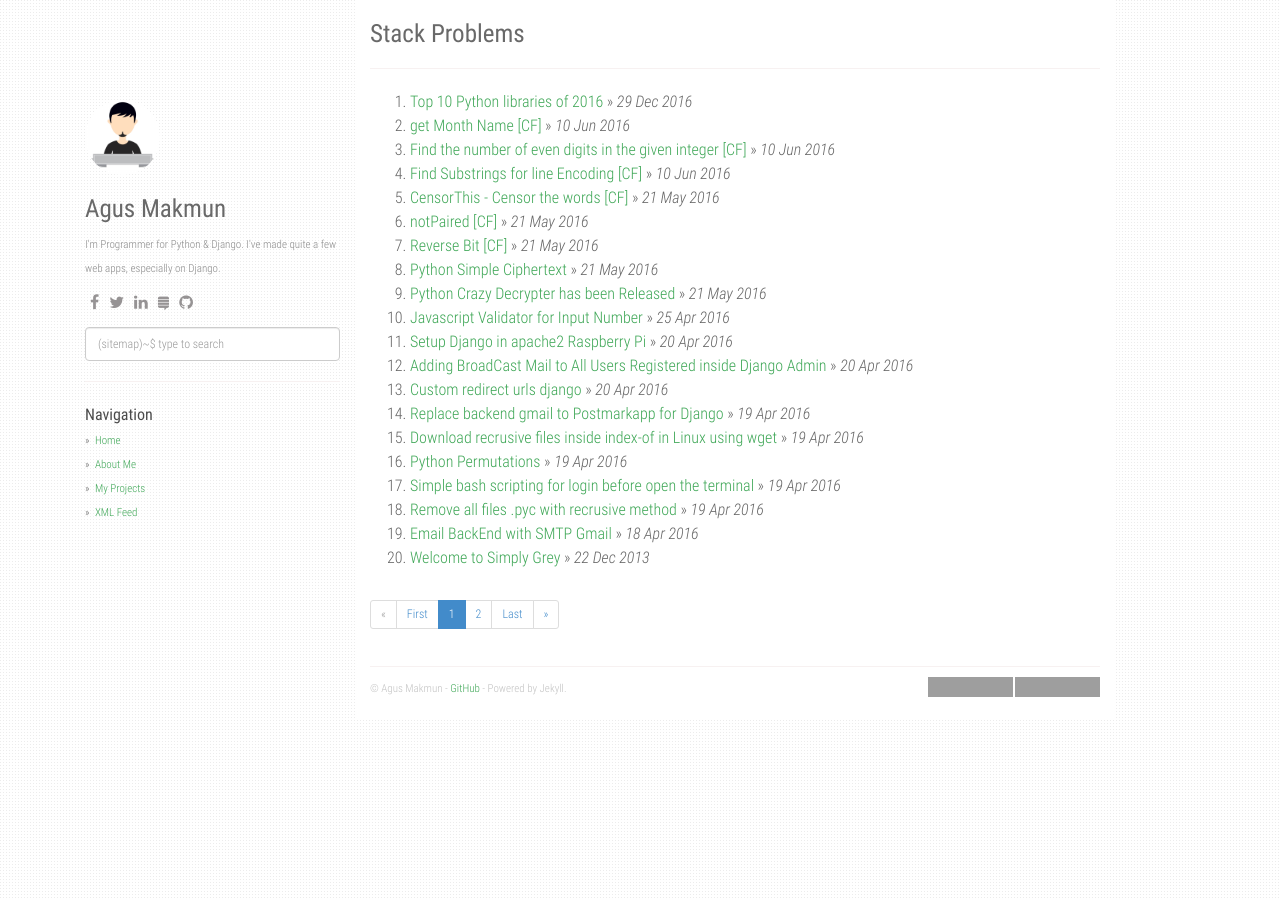
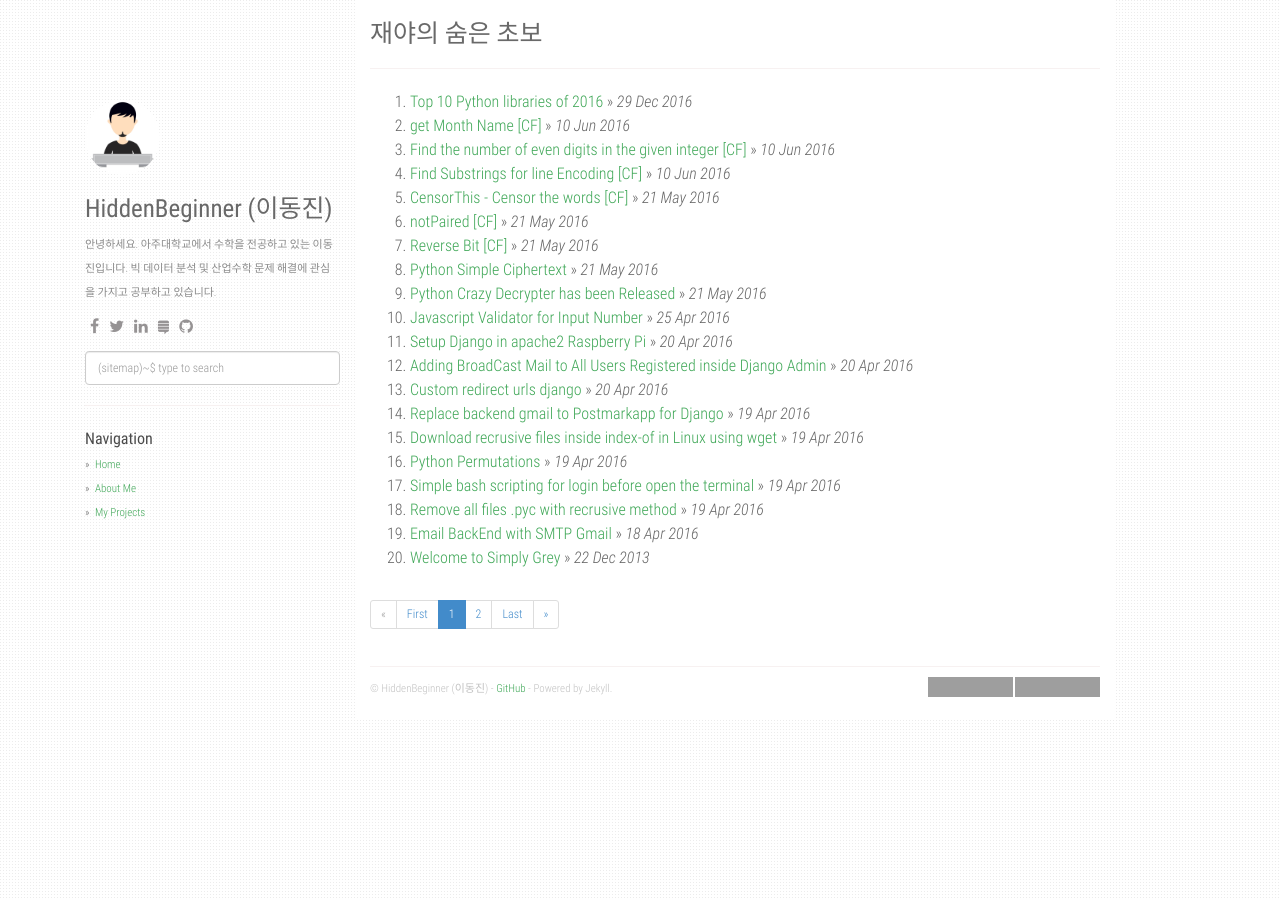
Before and after one commit to agusmakmun/agusmakmun.github.io, a Jekyll site: the page built from index.html, in a window 1280 px wide. Built offline with Jekyll 4.4.1, drawn with Linux system fonts in a browser that asks for light colours; the list of posts is cut into pages by our own code; grey boxes are pictures that could not be loaded.

Commit message:
Update _config.yml

```diff
--- a/_config.yml
+++ b/_config.yml
@@ -1,10 +1,8 @@
-title: Stack Problems
-description: My Personal Stack Problems
-author: Agus Makmun
-github: https://github.com/agusmakmun
-about: I'm Programmer for Python & Django. I've made quite a few web apps, especially on Django.
-disqus_shortname: stackproblems
-google_analytics: UA-XXXXXXXX-Y
+title: 재야의 숨은 초보
+description: 재야의 숨은 고수가 되고 싶은 초심자
+author: HiddenBeginner (이동진)
+github: https://github.com/HiddenBeginner
+about: 안녕하세요. 아주대학교에서 수학을 전공하고 있는 이동진입니다. 빅 데이터 분석 및 산업수학 문제 해결에 관심을 가지고 공부하고 있습니다.
 avatar_url: /static/img/avatar.jpg
 
 enableTags: true
@@ -36,8 +34,6 @@ urls:
       url: /about/
     - text: My Projects
       url: /projects/
-    - text: XML Feed
-      url: /feed.xml
 
 url: "https://hiddenbeginner.github.io"
 baseurl: ""
```
